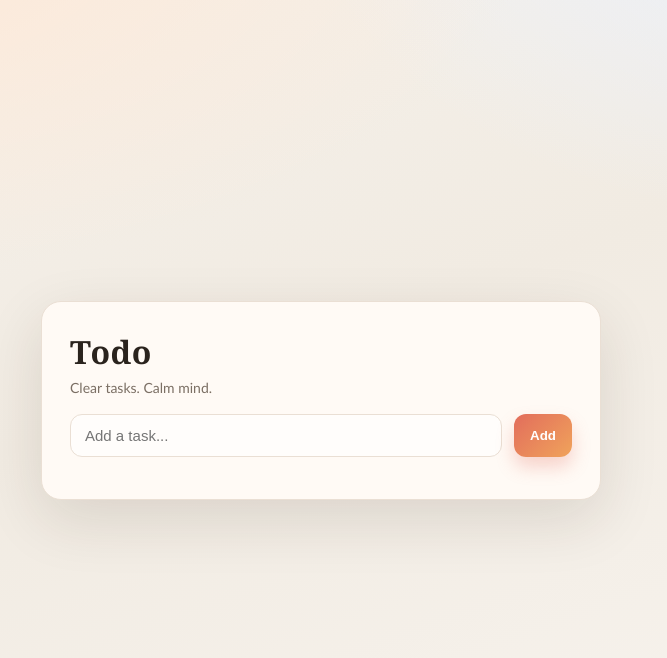
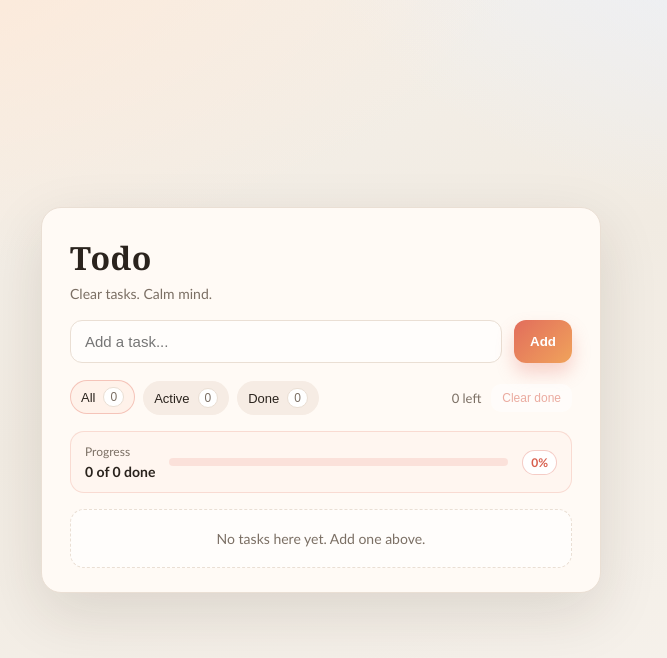
Before and after one commit to kata-front/ToDo-list, a React (Vite) app: page / in a window 1280 px wide. Shown: the top 658 px of the page, without its empty margins (319-986 px from the left). Built offline with nearby package versions, Linux system fonts and the light colour scheme.

Commit message:
New adding

```diff
--- a/src/App.css
+++ b/src/App.css
@@ -6,6 +6,7 @@
     --line: #eadfd4;
     --accent: #e26d5c;
     --accent-strong: #d85f4e;
+    --chip: #f6ece4;
     --shadow: 0 20px 60px rgba(46, 31, 19, 0.12);
 }
 
@@ -98,12 +99,169 @@ body {
     transform: translateY(0);
 }
 
+.todo-toolbar {
+    display: grid;
+    grid-template-columns: 1fr auto;
+    gap: 12px;
+    align-items: center;
+    margin-bottom: 16px;
+}
+
+.todo-filters {
+    display: flex;
+    flex-wrap: wrap;
+    gap: 8px;
+}
+
+.todo-filter {
+    border: 1px solid transparent;
+    background: var(--chip);
+    color: var(--ink);
+    padding: 6px 10px;
+    border-radius: 999px;
+    font-size: 13px;
+    display: inline-flex;
+    align-items: center;
+    gap: 8px;
+    cursor: pointer;
+    transition: background 140ms ease, border-color 140ms ease, transform 140ms ease;
+}
+
+.todo-filter:hover {
+    background: #fff2ea;
+}
+
+.todo-filter.is-active {
+    background: #fff2ea;
+    border-color: rgba(226, 109, 92, 0.35);
+    transform: translateY(-1px);
+}
+
+.todo-filter:focus-visible {
+    outline: 2px solid rgba(226, 109, 92, 0.4);
+    outline-offset: 2px;
+}
+
+.todo-count {
+    display: inline-flex;
+    align-items: center;
+    justify-content: center;
+    padding: 2px 6px;
+    border-radius: 10px;
+    background: #fff;
+    border: 1px solid var(--line);
+    font-size: 12px;
+    color: var(--muted);
+}
+
+.todo-actions {
+    display: flex;
+    align-items: center;
+    gap: 10px;
+}
+
+.todo-meta {
+    font-size: 13px;
+    color: var(--muted);
+}
+
+.todo-clear {
+    border: 1px solid transparent;
+    background: #fff;
+    color: var(--accent-strong);
+    padding: 6px 10px;
+    border-radius: 10px;
+    font-size: 12px;
+    cursor: pointer;
+    transition: background 140ms ease, border-color 140ms ease, transform 140ms ease;
+}
+
+.todo-clear:hover {
+    background: #fff3ed;
+    border-color: rgba(216, 95, 78, 0.3);
+}
+
+.todo-clear:focus-visible {
+    outline: 2px solid rgba(226, 109, 92, 0.4);
+    outline-offset: 2px;
+}
+
+.todo-clear:disabled {
+    opacity: 0.5;
+    cursor: not-allowed;
+    transform: none;
+}
+
+.todo-stats {
+    display: grid;
+    grid-template-columns: auto 1fr auto;
+    align-items: center;
+    gap: 14px;
+    padding: 12px 14px;
+    border-radius: 14px;
+    background: #fff6f0;
+    border: 1px solid rgba(226, 109, 92, 0.2);
+    margin-bottom: 16px;
+    animation: fade 420ms ease;
+}
+
+.todo-stats-label {
+    margin: 0;
+    font-size: 12px;
+    color: var(--muted);
+}
+
+.todo-stats-value {
+    margin: 4px 0 0;
+    font-size: 14px;
+    font-weight: 600;
+}
+
+.todo-progress {
+    position: relative;
+    height: 8px;
+    border-radius: 999px;
+    background: rgba(226, 109, 92, 0.15);
+    overflow: hidden;
+}
+
+.todo-progress__bar {
+    position: absolute;
+    left: 0;
+    top: 0;
+    bottom: 0;
+    width: 0;
+    border-radius: inherit;
+    background: linear-gradient(120deg, var(--accent), #f0a35b);
+    transition: width 320ms ease;
+}
+
+.todo-stats-badge {
+    font-size: 12px;
+    font-weight: 600;
+    color: var(--accent-strong);
+    background: #fff;
+    border: 1px solid rgba(226, 109, 92, 0.35);
+    padding: 4px 8px;
+    border-radius: 999px;
+}
+
 .todo-list {
     list-style: none;
     padding: 0;
     margin: 0;
     display: grid;
     gap: 10px;
+}
+
+.todo-empty {
+    text-align: center;
+    font-size: 14px;
+    color: var(--muted);
+    padding: 20px 12px;
+    border-radius: 14px;
+    border: 1px dashed var(--line);
+    background: #fffdfb;
 }
 
 .todo-item {
@@ -116,6 +274,10 @@ body {
     border: 1px solid var(--line);
     background: #fffefc;
     animation: item 520ms ease;
+}
+
+.todo-item.is-done {
+    background: #fff9f5;
 }
 
 .todo-main {
@@ -131,6 +293,11 @@ body {
     accent-color: var(--accent);
 }
 
+.todo-content {
+    display: grid;
+    gap: 2px;
+}
+
 .todo-text {
     font-size: 15px;
 }
@@ -138,6 +305,11 @@ body {
 .todo-text.is-done {
     color: var(--muted);
     text-decoration: line-through;
+}
+
+.todo-date {
+    font-size: 12px;
+    color: var(--muted);
 }
 
 .todo-delete {
@@ -178,6 +350,17 @@ body {
     }
 }
 
+@keyframes fade {
+    from {
+        opacity: 0;
+        transform: translateY(6px);
+    }
+    to {
+        opacity: 1;
+        transform: translateY(0);
+    }
+}
+
 @media (max-width: 520px) {
     .todo-app {
         padding: 22px 20px;
@@ -185,6 +368,20 @@ body {
 
     .todo-form {
         grid-template-columns: 1fr;
+    }
+
+    .todo-toolbar {
+        grid-template-columns: 1fr;
+        align-items: start;
+    }
+
+    .todo-actions {
+        justify-content: space-between;
+    }
+
+    .todo-stats {
+        grid-template-columns: 1fr;
+        align-items: start;
     }
 }
 
--- a/src/app.tsx
+++ b/src/app.tsx
@@ -1,13 +1,45 @@
-import { useRef } from 'react'
+import { useMemo, useRef, useState } from 'react'
 import './App.css'
 import { Todo } from './components/task'
 import { useTasks } from './hooks/tasks'
 
 export default function App() {
     const inputRef = useRef<HTMLInputElement>(null)
-    const {tasks, add, toggle, deleted} = useTasks()
+    const [filter, setFilter] = useState<'all' | 'active' | 'done'>('all')
+    const {tasks, add, toggle, deleted, clearCompleted} = useTasks()
 
     console.log('Render app')
+
+    const stats = useMemo(() => {
+        const total = tasks.length
+        const done = tasks.filter(task => task.done).length
+        const active = total - done
+        const progress = total === 0 ? 0 : Math.round((done / total) * 100)
+
+        return { total, done, active, progress }
+    }, [tasks])
+
+    const filteredTasks = useMemo(() => {
+        if (filter === 'active') {
+            return tasks.filter(task => !task.done)
+        }
+        if (filter === 'done') {
+            return tasks.filter(task => task.done)
+        }
+        return tasks
+    }, [tasks, filter])
+
+    const handleAdd = () => {
+        const value = inputRef.current?.value?.trim()
+        if (!value) {
+            return
+        }
+        add(value)
+        if (inputRef.current) {
+            inputRef.current.value = ''
+            inputRef.current.focus()
+        }
+    }
 
     return (
         <div className="todo-app">
@@ -23,19 +55,75 @@ export default function App() {
                     placeholder="Add a task..."
                     aria-label="Add a task"
                     ref={inputRef}
+                    onKeyDown={(event) => {
+                        if (event.key === 'Enter') {
+                            handleAdd()
+                        }
+                    }}
                 />
-                <button className="todo-add" type="button" onClick={() => {
-                    if (inputRef.current && inputRef.current.value) {
-                        add(inputRef.current.value)
-                        inputRef.current.value = ''
-                    }
-                }}>
+                <button className="todo-add" type="button" onClick={handleAdd}>
                     Add
                 </button>
             </div>
 
+            <div className="todo-toolbar">
+                <div className="todo-filters" role="tablist" aria-label="Task filters">
+                    <button
+                        className={`todo-filter ${filter === 'all' ? 'is-active' : ''}`}
+                        type="button"
+                        onClick={() => setFilter('all')}
+                        aria-selected={filter === 'all'}
+                    >
+                        All <span className="todo-count">{stats.total}</span>
+                    </button>
+                    <button
+                        className={`todo-filter ${filter === 'active' ? 'is-active' : ''}`}
+                        type="button"
+                        onClick={() => setFilter('active')}
+                        aria-selected={filter === 'active'}
+                    >
+                        Active <span className="todo-count">{stats.active}</span>
+                    </button>
+                    <button
+                        className={`todo-filter ${filter === 'done' ? 'is-active' : ''}`}
+                        type="button"
+                        onClick={() => setFilter('done')}
+                        aria-selected={filter === 'done'}
+                    >
+                        Done <span className="todo-count">{stats.done}</span>
+                    </button>
+                </div>
+                <div className="todo-actions">
+                    <span className="todo-meta">{stats.active} left</span>
+                    <button
+                        className="todo-clear"
+                        type="button"
+                        onClick={clearCompleted}
+                        disabled={stats.done === 0}
+                    >
+                        Clear done
+                    </button>
+                </div>
+            </div>
+
+            <div className="todo-stats" aria-live="polite">
+                <div>
+                    <p className="todo-stats-label">Progress</p>
+                    <p className="todo-stats-value">{stats.done} of {stats.total} done</p>
+                </div>
+                <div className="todo-progress" aria-hidden="true">
+                    <span className="todo-progress__bar" style={{ width: `${stats.progress}%` }} />
+                </div>
+                <span className="todo-stats-badge">{stats.progress}%</span>
+            </div>
+
             <ul className="todo-list">
-                {tasks.map(task => {
+                {filteredTasks.length === 0 && (
+                    <li className="todo-empty">
+                        {filter === 'done' ? 'No completed tasks yet.' : 'No tasks here yet. Add one above.'}
+                    </li>
+                )}
+                {filteredTasks.map(task => {
                     console.log('Render task: ', task.id)
                     return <Todo
                         key={task.id}
--- a/src/components/task.tsx
+++ b/src/components/task.tsx
@@ -2,7 +2,7 @@ import type { FC } from "react";
 import type { PropsForTaskComponent } from "../utils/types";
 
 export const Todo: FC<PropsForTaskComponent> = ({ task, taskMutable}) => {
-    return <li className="todo-item" key={task.id}>
+    return <li className={task.done ? 'todo-item is-done' : 'todo-item'} key={task.id}>
         <label className="todo-main">
             <input
                 className="todo-check"
@@ -11,7 +11,10 @@ export const Todo: FC<PropsForTaskComponent> = ({ task, taskMutable}) => {
                 onChange={() => {
                     taskMutable.toggle(task.id)
                 }} />
-            <span className={task.done ? 'todo-text is-done' : 'todo-text'}>{task.text}</span>
+            <span className="todo-content">
+                <span className={task.done ? 'todo-text is-done' : 'todo-text'}>{task.text}</span>
+                <span className="todo-date">{task.createdAt}</span>
+            </span>
         </label>
         <button className="todo-delete" type="button" onClick={() => {
             taskMutable.deleted(task.id)
--- a/src/hooks/tasks.ts
+++ b/src/hooks/tasks.ts
@@ -28,6 +28,10 @@ export const useTasks = () => {
 
         deleted(taskId: number): void {
             setTasks(prev => deleteTask(prev, taskId))
+        },
+
+        clearCompleted(): void {
+            setTasks(prev => prev.filter(task => !task.done))
         }
     }
 }
```
